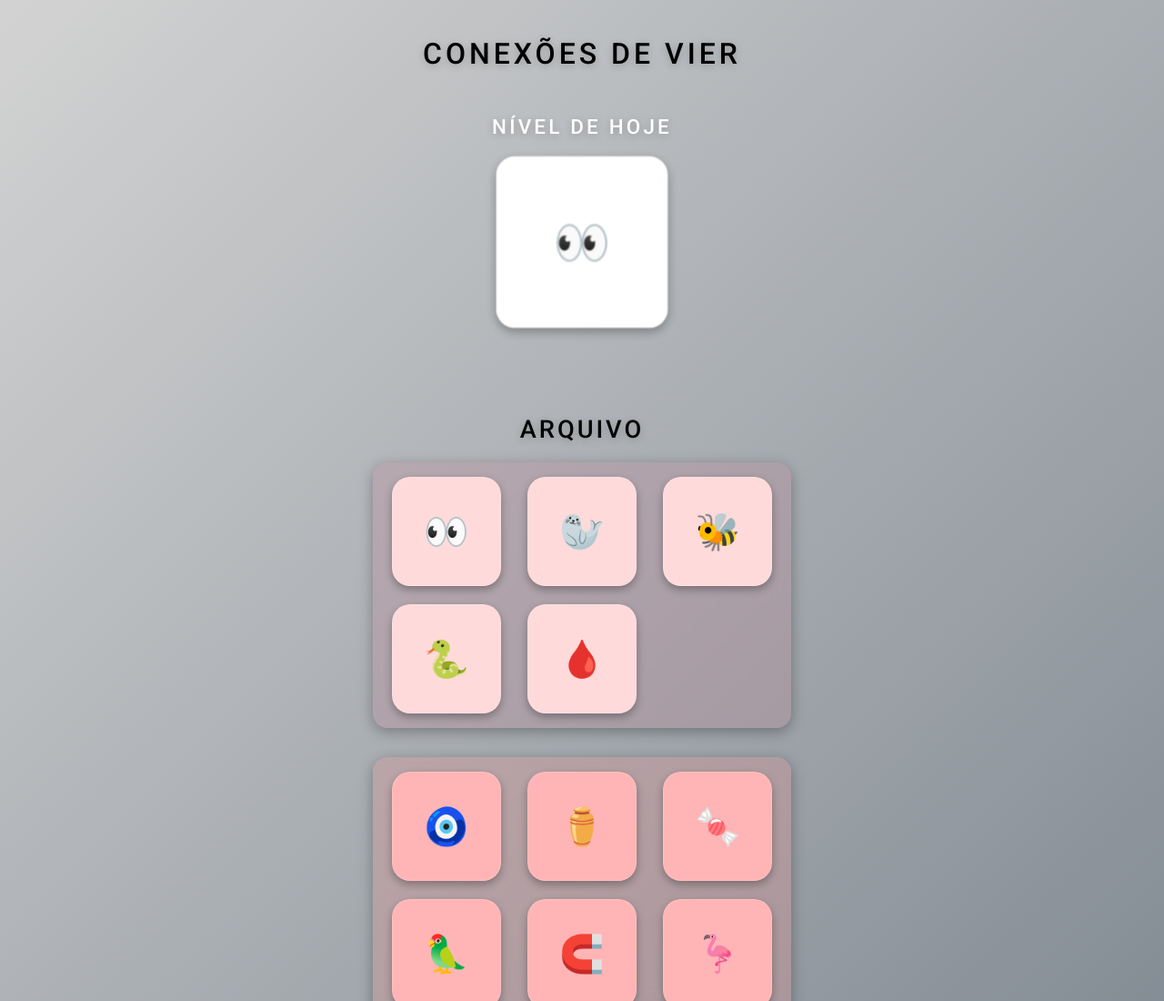
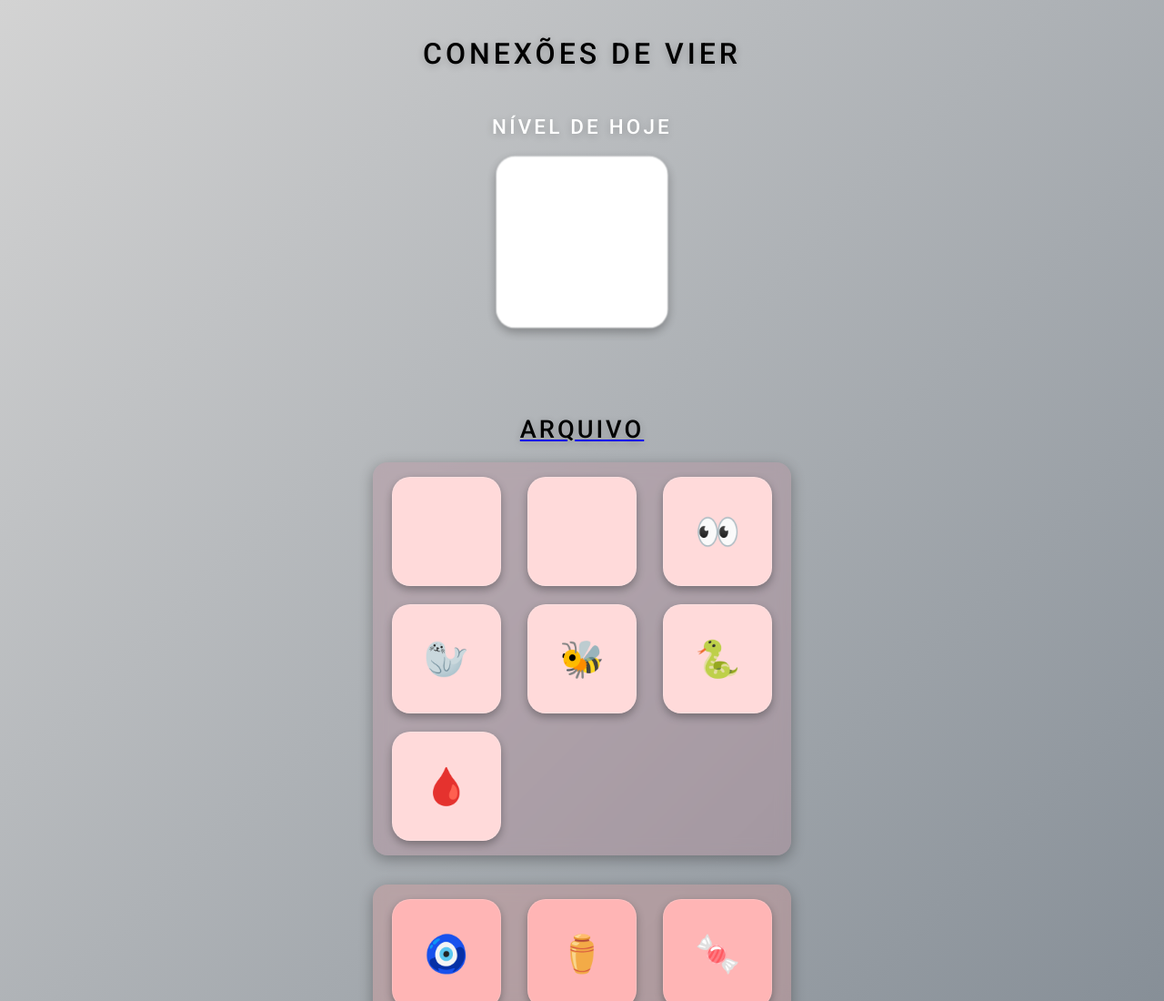
Before and after one commit to viernev/conexoes-de-vier, a plain HTML site: page index.html in a window 1280 px wide. Shown: the top 1100 px of the page at 91% size. Drawn offline with Linux system fonts and the light colour scheme.

Commit message:
Acordeao

```diff
--- a/index.html
+++ b/index.html
@@ -26,7 +26,7 @@
 <div class="button-list-group most-recent-level">
   <h2>Nível de hoje</h2>
   <div class="button-list">
-    <a href="https://connections.swellgarfo.com/game/-OaL3NLdvCjxE1LFxvuE" target="_blank">👀</a>
+    <a href="https://connections.swellgarfo.com/game/-OaUNRAXezAUAI1Ei53H" target="_blank"🪗</a>
   </div>
 </div>
 
@@ -36,6 +36,7 @@
 <div class="button-list-group">
 
   <div class="button-list">
+    <a href="https://connections.swellgarfo.com/game/-OaUNRAXezAUAI1Ei53H" target="_blank"🪗</a>
   <a href="https://connections.swellgarfo.com/game/-OaL3NLdvCjxE1LFxvuE" target="_blank">👀</a>
     <a href="https://connections.swellgarfo.com/game/-O_OPnKiWXazJCaNwdMN" target="_blank">🦭</a>
    <a href="https://connections.swellgarfo.com/game/-OZxG-tf8zoHj9algHRa" target="_blank">🐝</a>
```
